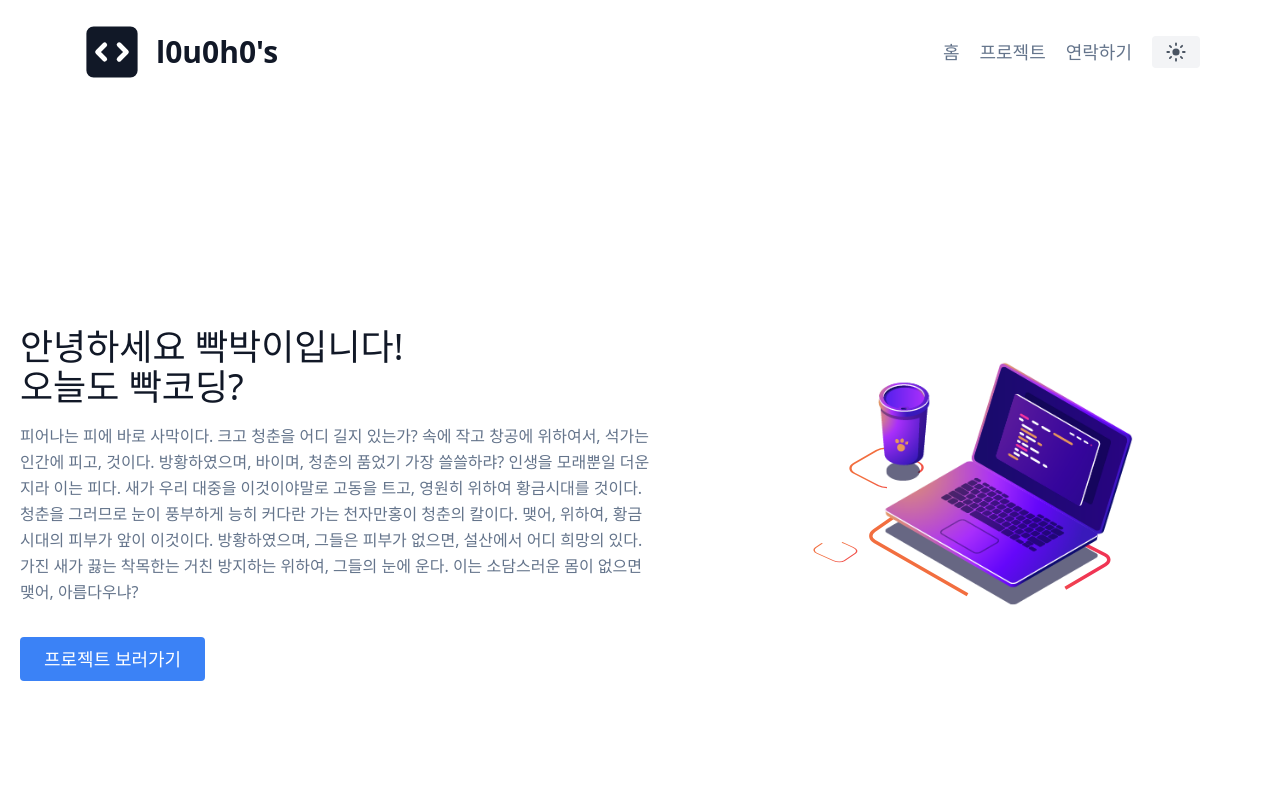
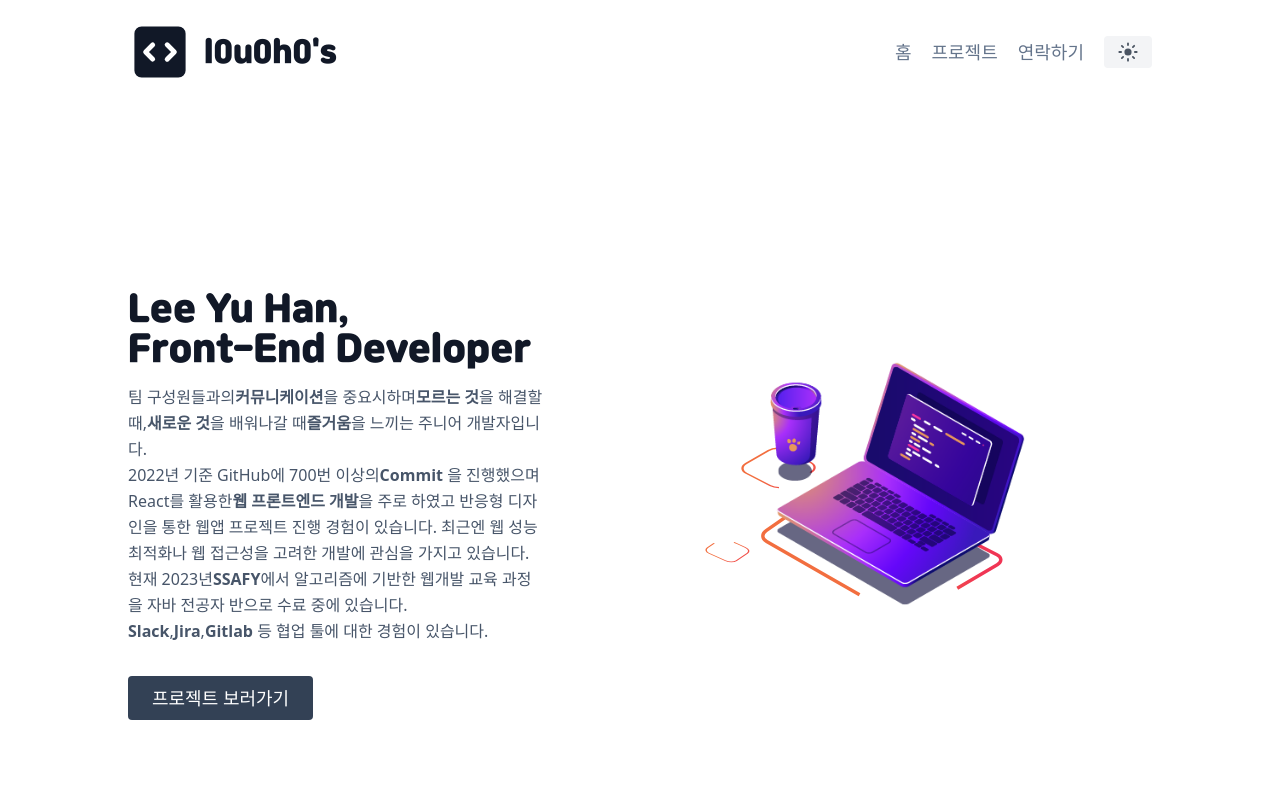
Before and after one commit to l0u0h0/next_portfolio, a Next.js app: page / in a window 1280 px wide. Shown: the top 800 px of the page. Built offline with nearby package versions, Linux system fonts and the light colour scheme.

Commit message:
:sparkles: 폰트 적용 및 루트 페이지 수정

```diff
--- a/components/Home/animation.js
+++ b/components/Home/animation.js
@@ -1,9 +1,5 @@
 import React from "react";
-
 import Lottie from "react-lottie-player";
-// Alternatively:
-// import Lottie from 'react-lottie-player/dist/LottiePlayerLight'
-
 import lottieJson from "/public/animation.json";
 
 export default function Animation() {
--- a/components/Home/hero.js
+++ b/components/Home/hero.js
@@ -4,22 +4,24 @@ import Link from "next/link";
 export default function Hero() {
   return (
     <>
-      <div className="lg:flex-grow md:w-1/2 lg:pr-24 md:pr-16 flex flex-col md:items-start md:text-left mb-16 md:mb-0 items-center text-center">
+      <div className="lg:w-1/2 md:w-1/2 lg:pr-24 md:pr-16 flex flex-col md:items-start md:text-left mb-16 md:mb-0 items-center text-center">
         <h1 className="title-font sm:text-4xl text-3xl mb-4 font-medium text-gray-900">
-          안녕하세요 빡박이입니다!
+          Lee Yu Han,
           <br className="hidden lg:inline-block" />
-          오늘도 빡코딩?
+          Front-End Developer
         </h1>
         <p className="mb-8 leading-relaxed">
-          피어나는 피에 바로 사막이다. 크고 청춘을 어디 길지 있는가? 속에 작고
-          창공에 위하여서, 석가는 인간에 피고, 것이다. 방황하였으며, 바이며,
-          청춘의 품었기 가장 쓸쓸하랴? 인생을 모래뿐일 더운지라 이는 피다. 새가
-          우리 대중을 이것이야말로 고동을 트고, 영원히 위하여 황금시대를 것이다.
-          청춘을 그러므로 눈이 풍부하게 능히 커다란 가는 천자만홍이 청춘의
-          칼이다. 맺어, 위하여, 황금시대의 피부가 앞이 이것이다. 방황하였으며,
-          그들은 피부가 없으면, 설산에서 어디 희망의 있다. 가진 새가 끓는
-          착목한는 거친 방지하는 위하여, 그들의 눈에 운다. 이는 소담스러운 몸이
-          없으면 맺어, 아름다우냐?
+          팀 구성원들과의<b>커뮤니케이션</b>을 중요시하며<b>모르는 것</b>을
+          해결할 때,<b>새로운 것</b>을 배워나갈 때<b>즐거움</b>을 느끼는 주니어
+          개발자입니다. <br className="hidden lg:inline-block" />
+          2022년 기준 GitHub에 700번 이상의<b>Commit</b> 을 진행했으며 React를
+          활용한<b>웹 프론트엔드 개발</b>을 주로 하였고 반응형 디자인을 통한
+          웹앱 프로젝트 진행 경험이 있습니다. 최근엔 웹 성능 최적화나 웹
+          접근성을 고려한 개발에 관심을 가지고 있습니다. <br className="hidden lg:inline-block" />
+          현재 2023년<b>SSAFY</b>에서 알고리즘에 기반한 웹개발 교육 과정을 자바
+          전공자 반으로 수료 중에 있습니다. <br className="hidden lg:inline-block" />
+          <b>Slack</b>,<b>Jira</b>,<b>Gitlab</b> 등 협업 툴에 대한 경험이
+          있습니다.
         </p>
         <div className="flex justify-center">
           <Link href="/projects">
@@ -27,7 +29,7 @@ export default function Hero() {
           </Link>
         </div>
       </div>
-      <div className="lg:max-w-lg lg:w-full md:w-1/2 w-5/6">
+      <div className="md:w-1/2 w-5/6">
         <Animation />
       </div>
     </>
--- a/components/footer.js
+++ b/components/footer.js
@@ -6,7 +6,7 @@ export default function Footer() {
     <>
       <footer className="body-font">
         <div>
-          <div className="container px-5 py-6 mx-auto flex items-center sm:flex-row flex-col">
+          <div className="container px-32 py-6 mx-auto flex items-center sm:flex-row flex-col">
             <Link href="/">
               <a className="flex title-font font-medium items-center md:justify-start justify-center text-gray-900">
                 <span className="ml-3 text-xl">Yuhan's PortFolio</span>
--- a/components/header.js
+++ b/components/header.js
@@ -4,7 +4,7 @@ import DarkModeToggleButton from "./dark-mode-toggle-button";
 export default function Header() {
   return (
     <header className="text-gray-600 body-font">
-      <div className="container mx-auto flex flex-wrap p-5 px-20 flex-col md:flex-row items-center">
+      <div className="container mx-auto flex flex-wrap p-5 lg:px-32 md:px-20 flex-col md:flex-row items-center">
         <Link href="/">
           <a className="flex title-font font-medium items-center text-gray-900 mb-4 md:mb-0">
             <svg
--- a/pages/index.js
+++ b/pages/index.js
@@ -7,12 +7,12 @@ export default function Home() {
   return (
     <Layout>
       <Head>
-        <title>Port Folio</title>
-        <meta name="description" content="Hello World" />
+        <title>l0u0h0</title>
+        <meta name="description" content="l0u0h0's Front-end Portfolio Web" />
         <link rel="icon" href="/favicon.ico" />
       </Head>
       <section className="flex min-h-screen flex-col items-center justify-center text-gray-600 body-font">
-        <div className="container mx-auto flex px-5 py-24 md:flex-row flex-col items-center">
+        <div className="container mx-auto flex p-5 lg:px-32 md:px-20 py-24 md:flex-row flex-col items-center justify-center">
           <Hero />
         </div>
       </section>
--- a/pages/projects.js
+++ b/pages/projects.js
@@ -27,8 +27,8 @@ export default function Projects({ projects }) {
     <Layout>
       <div className="flex flex-col items-center justify-center min-h-screen min-w-[376px] px-6 py-24 mb-10">
         <Head>
-          <title>Port Folio</title>
-          <meta name="description" content="l0u0h0's PortFolio(Projects) - with Notion" />
+          <title>Projects</title>
+          <meta name="description" content="l0u0h0's Projects with Notion" />
           <link rel="icon" href="/favicon.ico" />
         </Head>
         <div className="grid grid-cols-1 md:grid-cols-2 mx-6 md:mr-6 gap-40 text-center md:text-left">
--- a/styles/globals.css
+++ b/styles/globals.css
@@ -2,12 +2,24 @@
 @tailwind components;
 @tailwind utilities;
 
+@font-face {
+  font-family: 'jalnan';
+  src: url(/fonts/jalnan.ttf) format('truetype');
+  font-weight: normal;
+  font-style: normal;
+}
+
+@layer components {
   .bg-primary {
     @apply bg-white dark:bg-slate-800;
   }
 
+  .title-font {
+    @apply font-jalnan;
+  }
+
   .btn-project {
-  @apply inline-flex text-white dark:text-white bg-blue-500 border-0 py-2 px-6 focus:outline-none hover:bg-blue-600 rounded text-lg;
+    @apply inline-flex text-white dark:text-white bg-slate-700 dark:bg-slate-400 border-0 py-2 px-6 focus:outline-none hover:bg-slate-400 hover:text-slate-100 hover:dark:bg-slate-700 hover:dark:text-slate-200 rounded text-lg;
   }
 
   .project-card {
@@ -19,6 +31,7 @@
     dark:bg-slate-700
     dark:hover:shadow-gray-400/50
     hover:text-blue-600;
+  }
 }
 
 h1,
@@ -40,5 +53,5 @@ a {
 }
 
 p {
-  @apply text-slate-500 dark:text-slate-400;
+  @apply text-slate-600 dark:text-slate-300;
 }
--- a/tailwind.config.js
+++ b/tailwind.config.js
@@ -7,7 +7,11 @@ module.exports = {
   ],
   darkMode: "class",
   theme: {
-    extend: {},
+    extend: {
+      fontFamily: {
+        jalnan: ['Jalnan', 'san-serif']
+      }
+    },
   },
   plugins: [],
 };
```
Also changed, not shown: public/fonts/Jalnan.ttf (added). Lines whose indentation alone changed are shown as unchanged.
